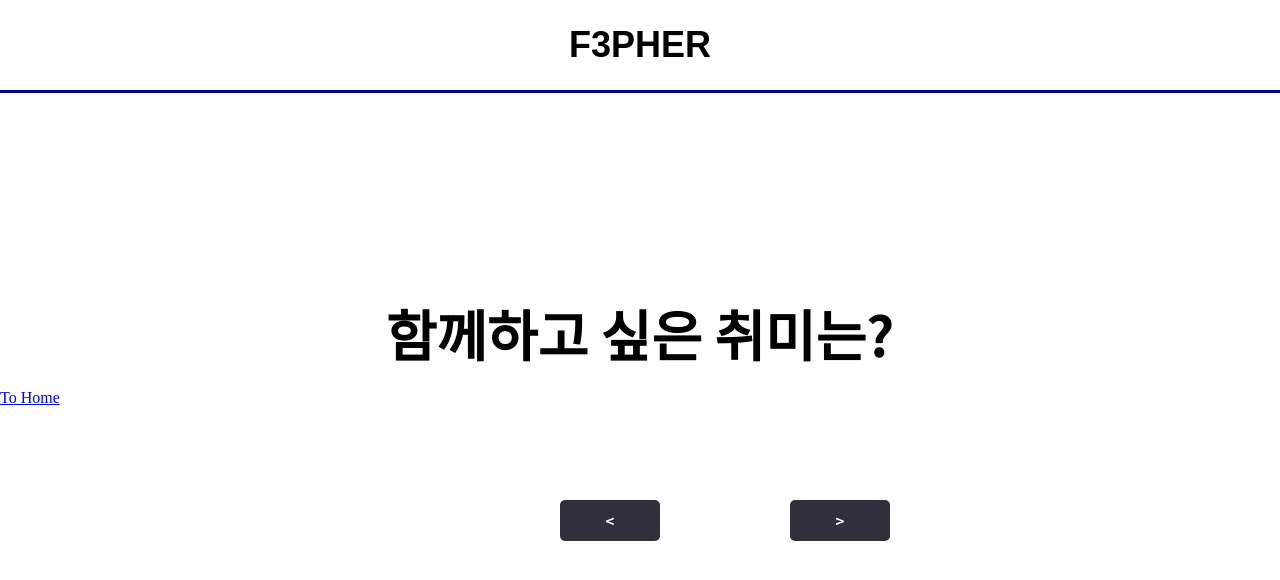
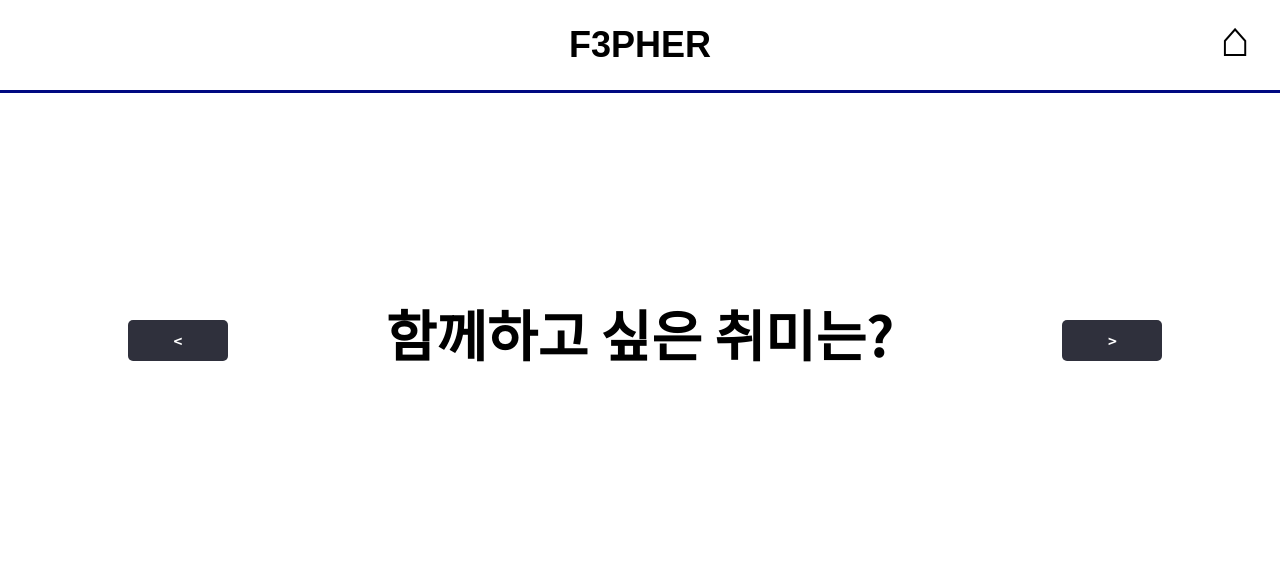
Before and after one commit to Hayoung04/f3p, a React (Create React App) app: page /category/romantic in a window 1280 px wide. Shown: the top 580 px of the page. Built offline with nearby package versions, Linux system fonts and the light colour scheme; a web font is replaced by a local one.

Commit message:
style : 로맨틱 스타일 변경

```diff
--- a/src/routes/converModule/DetailCate.module.css
+++ b/src/routes/converModule/DetailCate.module.css
@@ -21,8 +21,8 @@
 
 .beforeBtn {
   position: fixed;
-  top: 500px;
-  left: 560px;
+  top: 320px;
+  left: 10%;
   width: 100px;
   background-color: #2f303c;
   color: white;
@@ -39,8 +39,8 @@
 
 .nextBtn {
   position: fixed;
-  top: 500px;
-  left: 790px;
+  top: 320px;
+  left: 83%;
   width: 100px;
   background-color: #2f303c;
   color: white;
@@ -77,14 +77,15 @@
   padding-top: 200px;
 }
 
-/*
-.rayout1 {
-  display: flex;
-  justify-content: space-around;
-  vertical-align: middle;
-  margin-top: 20%;
+.home a {
+  text-decoration-line: none;
+  color: black;
+  font-size: 50px;
+  position: fixed;
+  top: 10px;
+  right: 30px;
 }
 
-.rayout1 div {
-  font-size: 80px;
-} */
+.home a:hover {
+  color: #000981;
+}
--- a/src/routes/conversation_recommend/Romantic.js
+++ b/src/routes/conversation_recommend/Romantic.js
@@ -1,5 +1,5 @@
 import { useState } from "react";
-import { Link } from "react-router-dom";
+// import { Link } from "react-router-dom";
 
 import styles from "../converModule/DetailCate.module.css";
 
@@ -45,13 +45,11 @@ function Romantic() {
           {">"}
         </button>
 
-        {/* <button className={styles.reset} onClick={reset}>
-          reset
-        </button> */}
-
-        <p>
-          <Link to="/category">To Home</Link>
-        </p>
+        <div className={styles.home}>
+          <p>
+            <a href="/category">⌂</a>
+          </p>
+        </div>
       </div>
     </>
   );
```
